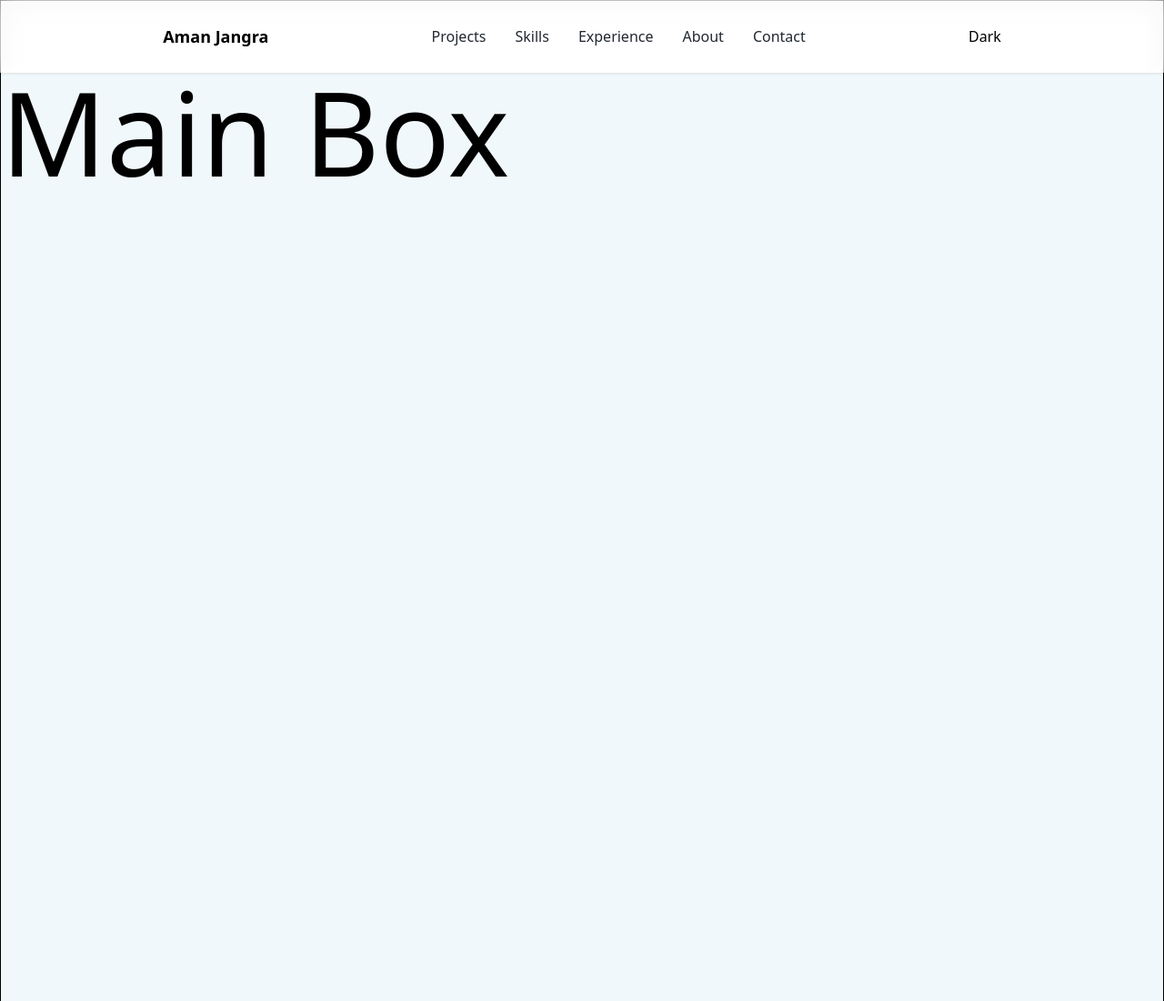
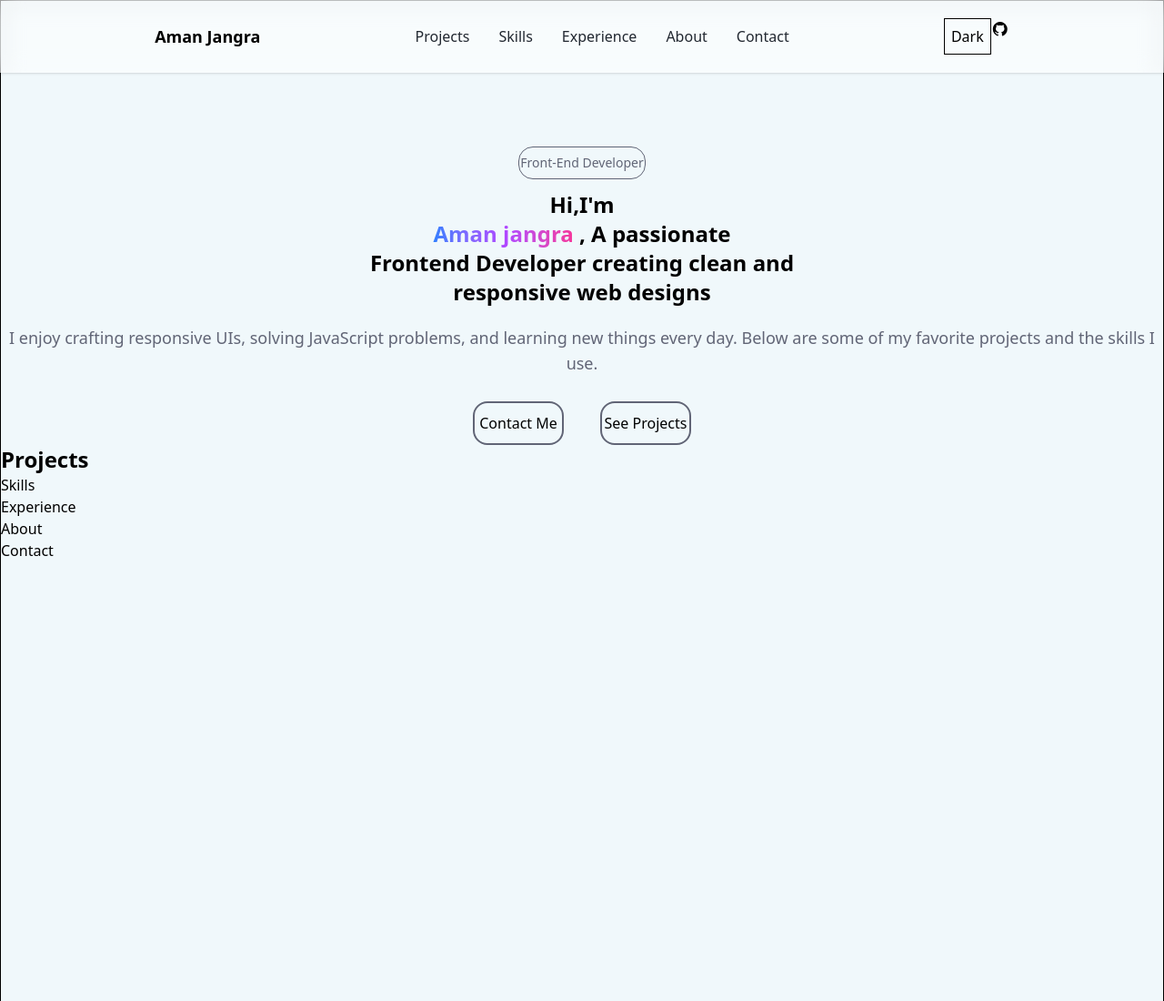
Before and after one commit to imamanjangra/Portfolio, a website: page docs/index.html in a window 1280 px wide. Shown: the top 1100 px of the page at 91% size. Drawn offline with nearby package versions, Linux system fonts and the light colour scheme; files that its build step writes are made by us from their sources.

Commit message:
10% done

```diff
--- a/docs/index.html
+++ b/docs/index.html
@@ -5,29 +5,108 @@
   <meta name="viewport" content="width=device-width, initial-scale=1.0">
   <title>Portfolio</title>
   <link href="./output.css" rel="stylesheet">
+     <link rel="stylesheet" href="https://cdnjs.cloudflare.com/ajax/libs/font-awesome/7.0.0/css/all.min.css" integrity="sha512-DxV+EoADOkOygM4IR9yXP8Sb2qwgidEmeqAEmDKIOfPRQZOWbXCzLC6vjbZyy0vPisbH2SyW27+ddLVCN+OMzQ==" crossorigin="anonymous" referrerpolicy="no-referrer" />
+
 </head>
-
+<style>
+    html{
+      scroll-behavior: smooth; /* Enables smooth scrolling */
+      scroll-padding-top: 70px; /* Adjust this to match navbar height */
+    }
+  </style>
 <body class="">
 
   <!-- Navbar -->
-  <div class="fixed top-0  left-0 h-20 w-full flex justify-evenly items-center bg-white/50 backdrop-blur-md shadow-sm">
-    <div class="font-bold text-lg">Aman Jangra</div>
+  <div class="fixed top-0  left-0 h-20 w-full flex justify-between md:justify-evenly items-center bg-white/50 backdrop-blur-md shadow-sm">
+    <div class="font-bold text-lg ml-3 md:ml-0 "> <a href="index.html">Aman Jangra</a> </div>
 
-    <div class="flex justify-evenly gap-8 text-[rgb(34,40,49)]">
-      <div>Projects</div>
-      <div>Skills</div>
-      <div>Experience</div>
-      <div>About</div>
-      <div>Contact</div>
+
+    <div class=" hidden md:flex justify-evenly gap-8 text-[rgb(34,40,49)] ">
+      <div class=""> <a href="#projects"> Projects</a></div>
+      <div> <a href="#Skills">Skills</a> </div>
+      <div> <a href="#Experience"> Experience</a></div>
+      <div> <a href="#About"> About</a></div>
+      <div> <a href="#Contact">Contact</a> </div>
     </div>
 
-    <div class="cursor-pointer">Dark</div>
+    <div class="flex mr-3 md:mr-0">
+
+        <div class="cursor-pointer border h-10 w-13 flex justify-center items-center ">Dark</div>
+        <div><i class="fa-brands fa-github"></i></div>
+
+        <div class="md:hidden pl-5">
+          <button type="submit" class="border h-10 w-13 flex justify-center items-center menu " > Menu</button>
+        </div>
+
+    </div>
+
   </div>
 
+  <div class="h-80 w-95 border hidden fixed top-20 left-4 rounded-2xl shadow-2xl bg-white md:hidden menu_data">
+    <ol class="ml-10 text-2xl">
+      <li class="mb-5 mt-5 same_a"><a href="#projects"> Projects</a></li>
+      <li class="mb-5 same_a"><a href="#Skills">Skills</a></li>
+      <li class="mb-5 same_a"><a href="#Experience"> Experience</a></li>
+      <li class="mb-5 same_a"><a href="#About"> About</a></li>
+      <li class="mb-5 same_a"><a href="#Contact">Contact</a></li>
+    </ol>
+  </div>
   <!-- Main Content -->
-  <div class="w-full border min-h-screen  pt-20">
-    <div class="h-400 w-full bg-[#F0F8FB] text-9xl  ">Main Box</div>
+
+  <div class="w-full border min-h-screen  pt-20 h-400 bg-[#F0F8FB]">
+    <!-- Hero section  -->
+    <section id="hero_section">
+      <div class="flex-col justify-center items-center  ">
+
+          <div class="h-9 text-[#616576] w-35 text-sm border rounded-2xl flex justify-center items-center mx-auto mt-20  ">
+            Front-End Developer
+          </div>
+
+          <div class=" h-auto w-auto font-bold text-2xl mx-auto text-center ml-5 mr-5 mt-3">
+           <div>Hi,I'm</div>
+           <div><span class="font-bold bg-gradient-to-r from-blue-500 via-purple-500 to-pink-500 bg-clip-text text-transparent ">Aman jangra</span> , A passionate</div>
+           <div>Frontend Developer creating clean and</div>
+           <div>responsive web designs</div>
+          </div>
+
+          <div class="text-lg text-center mt-5 text-[#616576]">
+            I enjoy crafting responsive UIs, solving JavaScript problems, and learning new things every day. Below are some of my favorite projects and the skills I use.
+          </div>
+
+          <div class="flex justify-center items-center mt-7  ">
+
+            <div class="h-12 w-25 border-2  border-[#616576] mr-10 flex justify-center items-center rounded-2xl">
+              Contact Me
+            </div>
+
+            <div class="h-12 w-25 border-2  border-[#616576] flex justify-center items-center rounded-2xl">
+              See Projects
+            </div>
+
+          </div>
+
+      </div>
+    </section>
+
+    <section id="projects">
+      <div class="font-bold text-2xl ">Projects</div>
+    </section>
+
+    <section id="Skills">
+      Skills
+    </section>
+    <section id="Experience">
+      Experience
+    </section>
+    <section id="About">
+      About
+    </section>
+    <section id="Contact">
+      Contact
+    </section>
   </div>
 
+
 </body>
+<script src="script.js"></script>
 </html>
```
